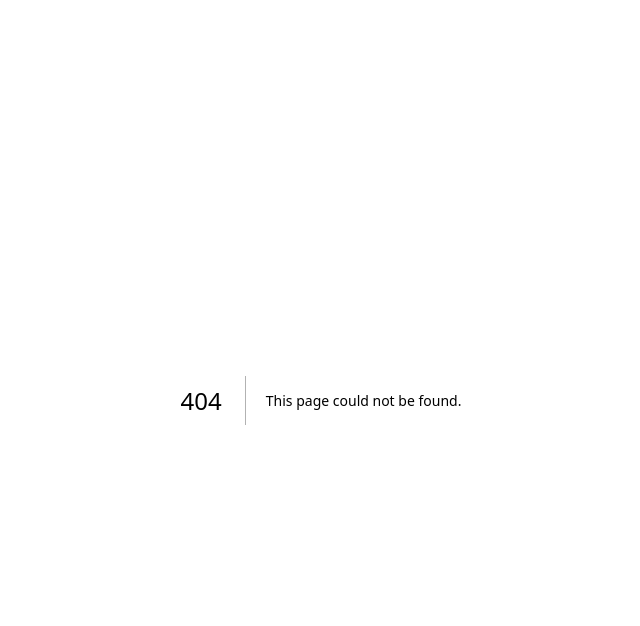
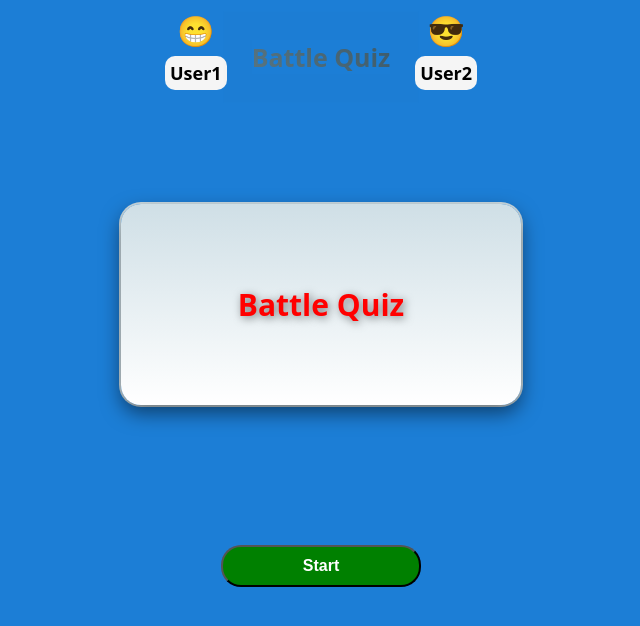
Before and after one commit to Efendi5/capstone-project, a Next.js app: page /StartPage in a window 1280 px wide. Before the commit this address had no page. Shown: the top 626 px of the page, without its empty margins (319-959 px from the left). Built offline with nearby package versions, Linux system fonts and the light colour scheme.

Commit message:
modified PlayAgainButton, Pages index, add: component: StartPage, Quiz, Pages: StartPage

```diff
--- a/components/ResultListPage/PlayAgainButton/index.js
+++ b/components/ResultListPage/PlayAgainButton/index.js
@@ -12,7 +12,7 @@ export default function PlayAgainButton({
   const onHandleCurrentRound = () => {
     if (currentRound < 3) {
       setCurrentRound((prevCurrentRound) => prevCurrentRound + 1);
-      router.push("/");
+      router.push("/Quiz");
     }
   };
 
--- /dev/null
+++ b/components/StartPage/Header/index.js
@@ -0,0 +1,5 @@
+import Header from "../../QuizCardPage/Header";
+
+export default function HeaderStartPage() {
+  return <Header />;
+}
--- /dev/null
+++ b/components/StartPage/QuizCardStart/index.js
@@ -0,0 +1,26 @@
+import styled from "styled-components";
+
+export default function StartCard() {
+  return <StyledCard>Battle Quiz</StyledCard>;
+}
+
+export const StyledCard = styled.div`
+  display: flex;
+  justify-content: center;
+  align-items: center;
+  margin-bottom: 20px;
+  margin-top: 90px;
+  font-weight: bold;
+  width: 90%;
+  color: red;
+  text-align: center;
+  max-width: 400px;
+  font-size: 30px;
+  padding: 80px;
+  background: linear-gradient(to bottom, #cfdfe6 0%, #ffffff 100%);
+  border-radius: 20px;
+  box-shadow: 0 8px 20px rgba(0, 0, 0, 0.5), 0 0 0 2px #cfdfe6;
+  position: relative;
+  font-family: "Open Sans", sans-serif;
+  text-shadow: 2px 2px 8px rgba(0, 0, 0, 0.5);
+`;
--- /dev/null
+++ b/components/StartPage/StartButton/index.js
@@ -0,0 +1,39 @@
+import styled from "styled-components";
+import { useRouter } from "next/router";
+
+export default function StartButton() {
+  const router = useRouter();
+
+  const onHandleStart = () => {
+    router.push({
+      pathname: "/Quiz",
+    });
+  };
+  return (
+    <StyledStartButton type="button" onClick={onHandleStart}>
+      Start
+    </StyledStartButton>
+  );
+}
+
+export const StyledStartButton = styled.button`
+  display: block;
+  justify-content: center;
+  width: 60%;
+  text-align: center;
+  max-width: 200px;
+  padding: 10px;
+  background-color: green;
+  border-radius: 20px;
+  color: white;
+  font-size: 16px;
+  cursor: pointer;
+  margin-top: 120px;
+  margin-bottom: 20px;
+  font-weight: bold;
+  transition: all 0.2s ease-in-out;
+
+  &:hover {
+    background-color: darkgreen;
+  }
+`;
--- /dev/null
+++ b/pages/StartPage/index.js
@@ -0,0 +1,24 @@
+import styled from "styled-components";
+import StartButton from "../../components/StartPage/StartButton";
+import HeaderStartPage from "../../components/StartPage/Header";
+import StartCard from "../../components/StartPage/QuizCardStart";
+
+export default function StartPage() {
+  return (
+    <>
+      <StyledForm>
+        <HeaderStartPage />
+        <StartCard />
+        <StartButton />
+      </StyledForm>
+    </>
+  );
+}
+
+export const StyledForm = styled.form`
+  display: flex;
+  flex-direction: column;
+  align-items: center;
+  width: 100%;
+  flex-wrap: wrap;
+`;
--- a/pages/index.js
+++ b/pages/index.js
@@ -1,9 +1,9 @@
-import QuizForm from "../components/QuizCardPage/QuizForm";
+import StartPage from "./StartPage";
 
 export default function Home() {
   return (
     <main>
-      <QuizForm />
+      <StartPage />
     </main>
   );
 }
```
Also changed, not shown: pages/Quiz/index.js (added, +8 -0 lines).
